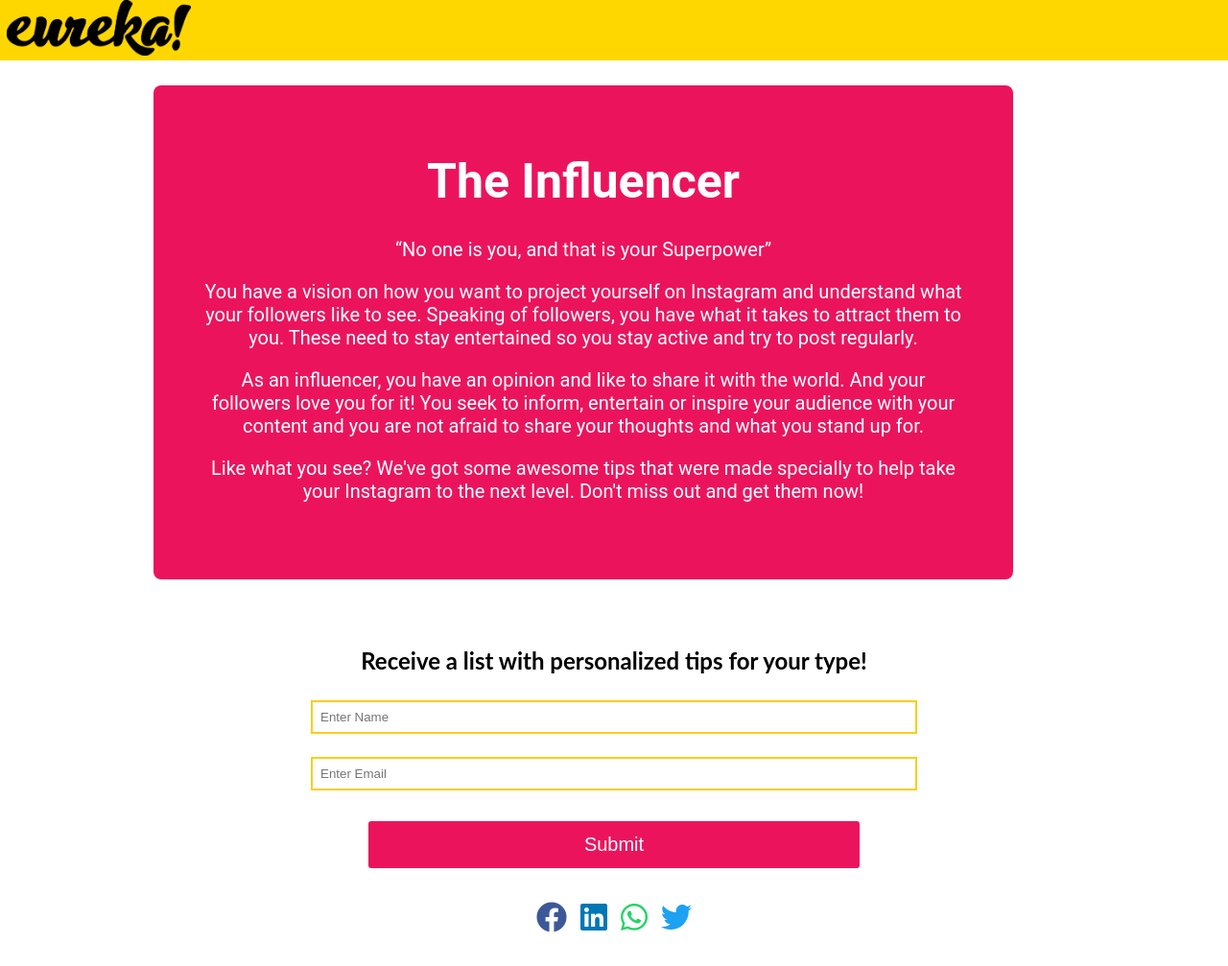
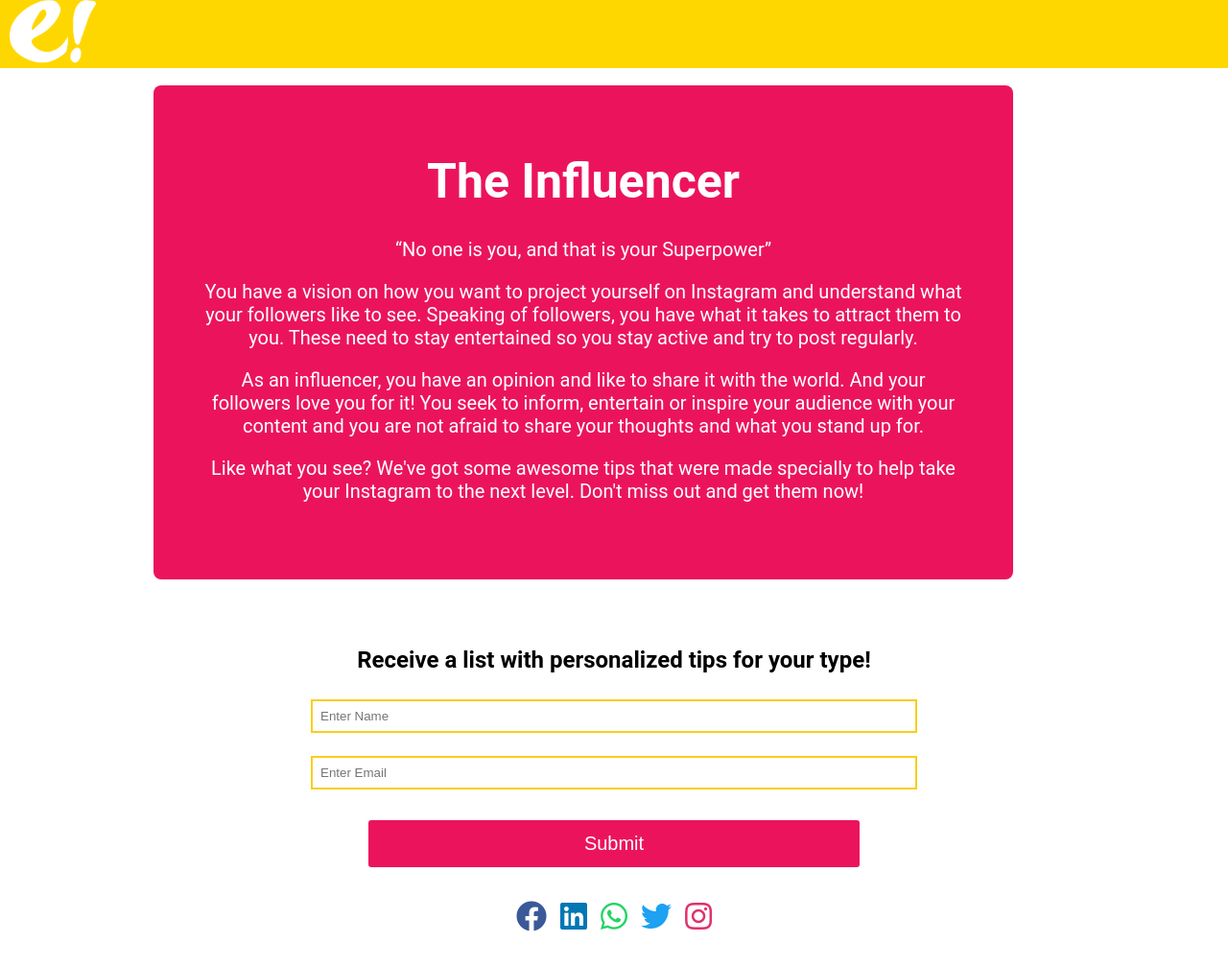
Before and after one commit to KeerthanaAnandan/instagram-quiz, a plain HTML site: page end.html in a window 1280 px wide. Shown: the whole page at 96% size. Drawn offline with Linux system fonts and the light colour scheme.

Commit message:
updated logo

```diff
--- a/dist/css/style.css
+++ b/dist/css/style.css
@@ -416,9 +416,9 @@ li {
   color: #3b5998;
 }
 
-/*.share-btn-container .fa-instagram {
+.share-btn-container .fa-instagram {
   color: #e1306c;
-}*/
+}
 .share-btn-container .fa-twitter {
   color: #1da1f2;
 }
@@ -428,6 +428,9 @@ li {
 
 .share-btn-container .fa-whatsapp {
   color: #25d366;
+}
+#raboto {
+  font-family: "Roboto", sans-serif;
 }
 
 @media (max-width: 540px) {
--- a/end.html
+++ b/end.html
@@ -27,20 +27,25 @@
       }
       .logo
       {
-        color: pink;
+
         background-color: gold;
+       width: 100%;
 
-      }
+
+    }
+
       .logo img{
-        margin-left: 7px;
+        margin-left: 10px;
+
+
       }
     </style>
   </head>
   <body>
       <!--navbar-->
-     <nav id="navbar">
+     <nav id="navbar" class="navfull">
       <h1 class="logo">
-        <img src="assets/logo.png" width="15%" />
+        <img src="assets/logolog.png" width="7%" />
       </h1>
     </nav>
     <br><br><br>
@@ -60,10 +65,10 @@
 <br><br>
       <div class="footer-container">
         <div>
-          <h2>Receive a list with personalized tips for your type!</h2>
+          <h2 id="raboto">Receive a list with personalized tips for your type!</h2>
           <br>
 
-          <div> <form action="https://formspree.io/f/myybwdeq" method="POST" id="my-form">
+          <div> <form action="https://formspree.io/f/xbjpaajd" method="POST" id="my-form">
             <div class="form-group">
             <label for="firstname"></label>
             <input type="text" name="firstname" placeholder="Enter Name"/>
@@ -105,6 +110,9 @@
         <a href="#" class="twitter-btn">
           <i class="fab fa-twitter"></i>
         </a>
+        <a href="https://www.instagram.com/eurekacreates.nl/" class="instagram-btn">
+          <i class="fab fa-instagram"></i>
+        </a>
 
       </div>
 
```
Also changed, not shown: assets/logolog.png (added), 1 other file.
